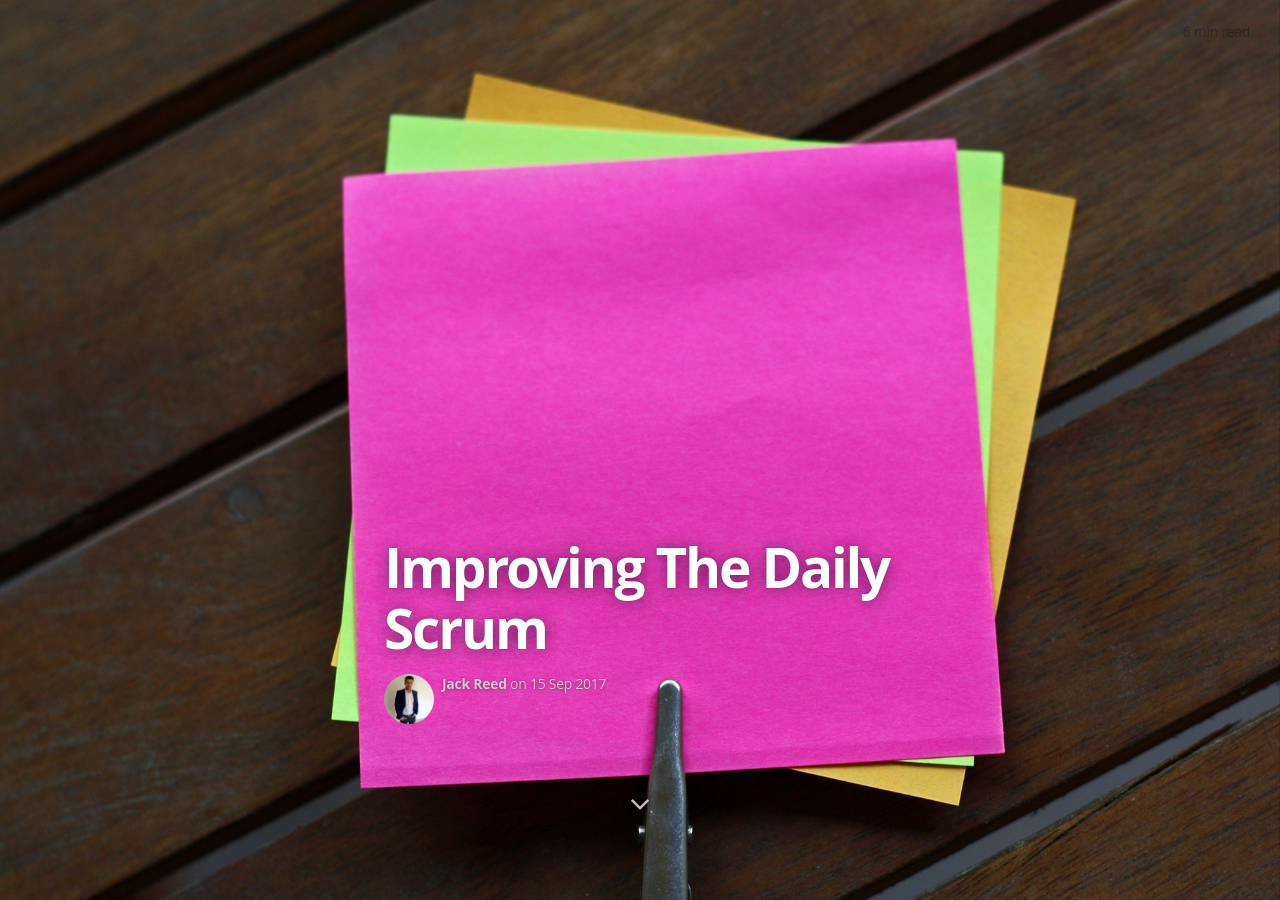
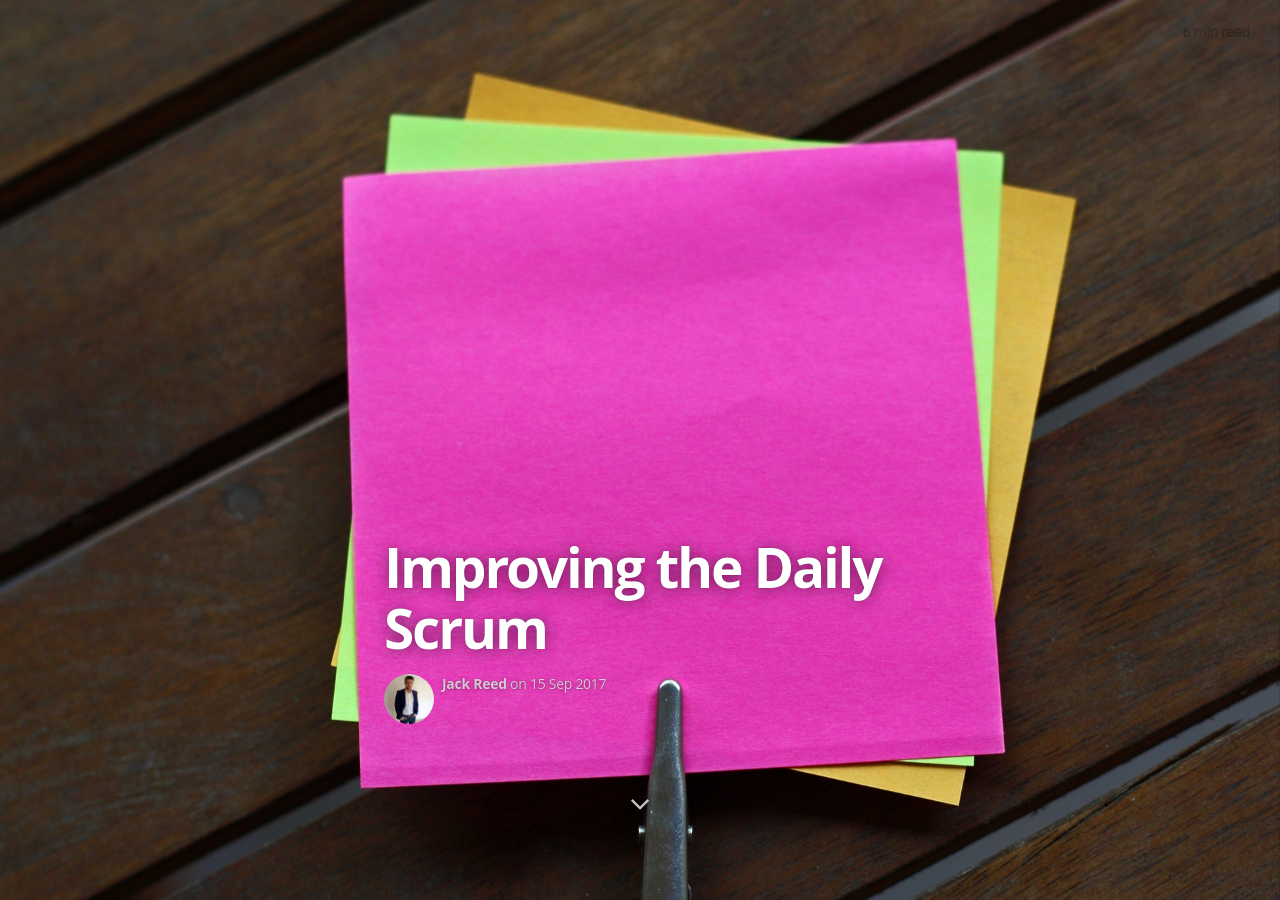
Before and after one commit to IamJackReed/JackReed, a Jekyll site: the page built from _posts/2017-09-15-improving-the-daily-scrum.markdown, in a window 1280 px wide and 900 px high. Built offline with Jekyll 4.4.1, drawn with Linux system fonts in a browser that asks for light colours; nearby versions of some CDN libraries; some web fonts are replaced; comment, search, counter and statistics services are not loaded.

```diff
--- a/_posts/2017-09-15-improving-the-daily-scrum.markdown
+++ b/_posts/2017-09-15-improving-the-daily-scrum.markdown
@@ -1,6 +1,6 @@
 ---
 layout: post
-title:  "Improving The Daily Scrum"
+title:  "Improving the Daily Scrum"
 date:   2017-09-15 15:00:00
 categories:
 tags:
```
